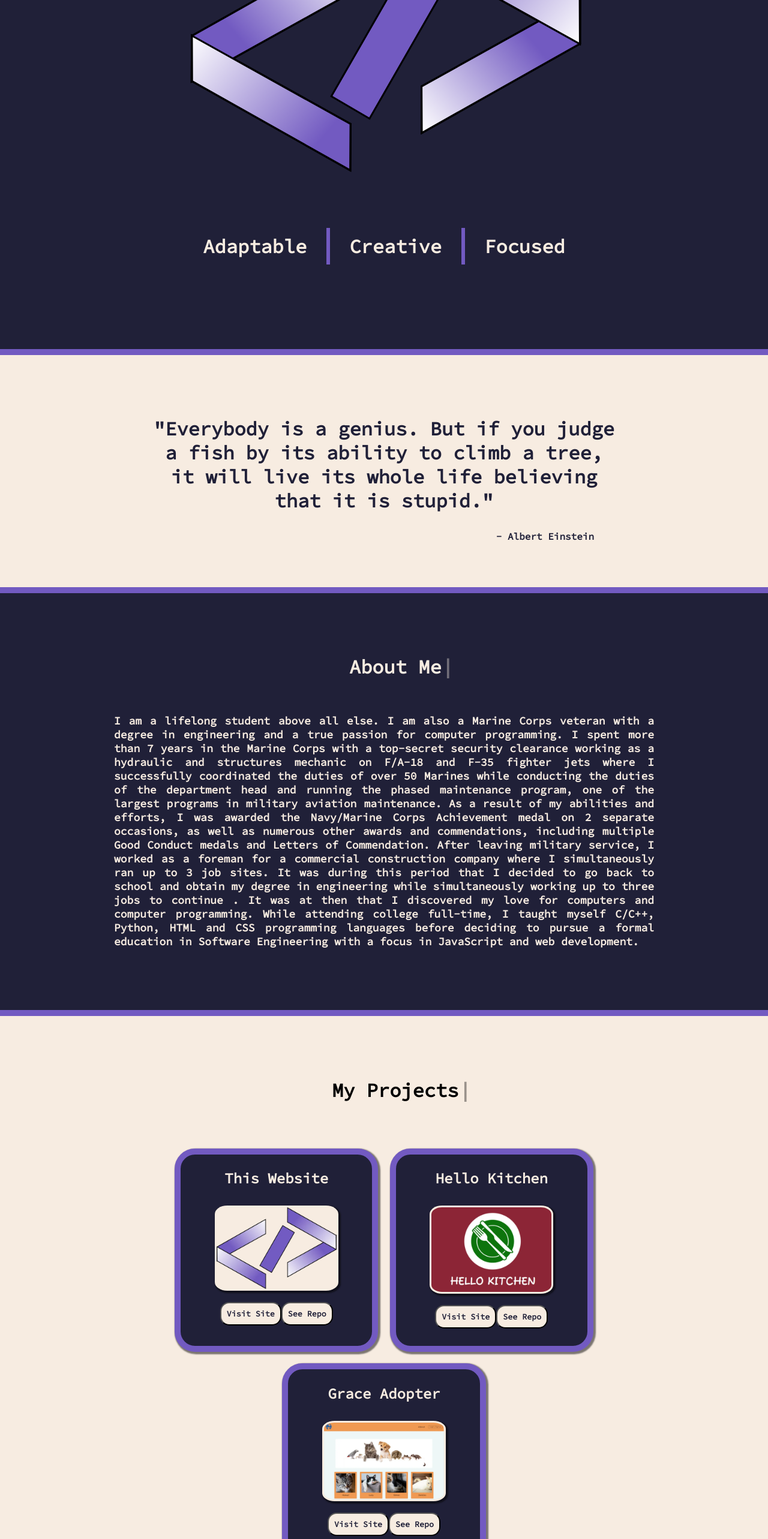
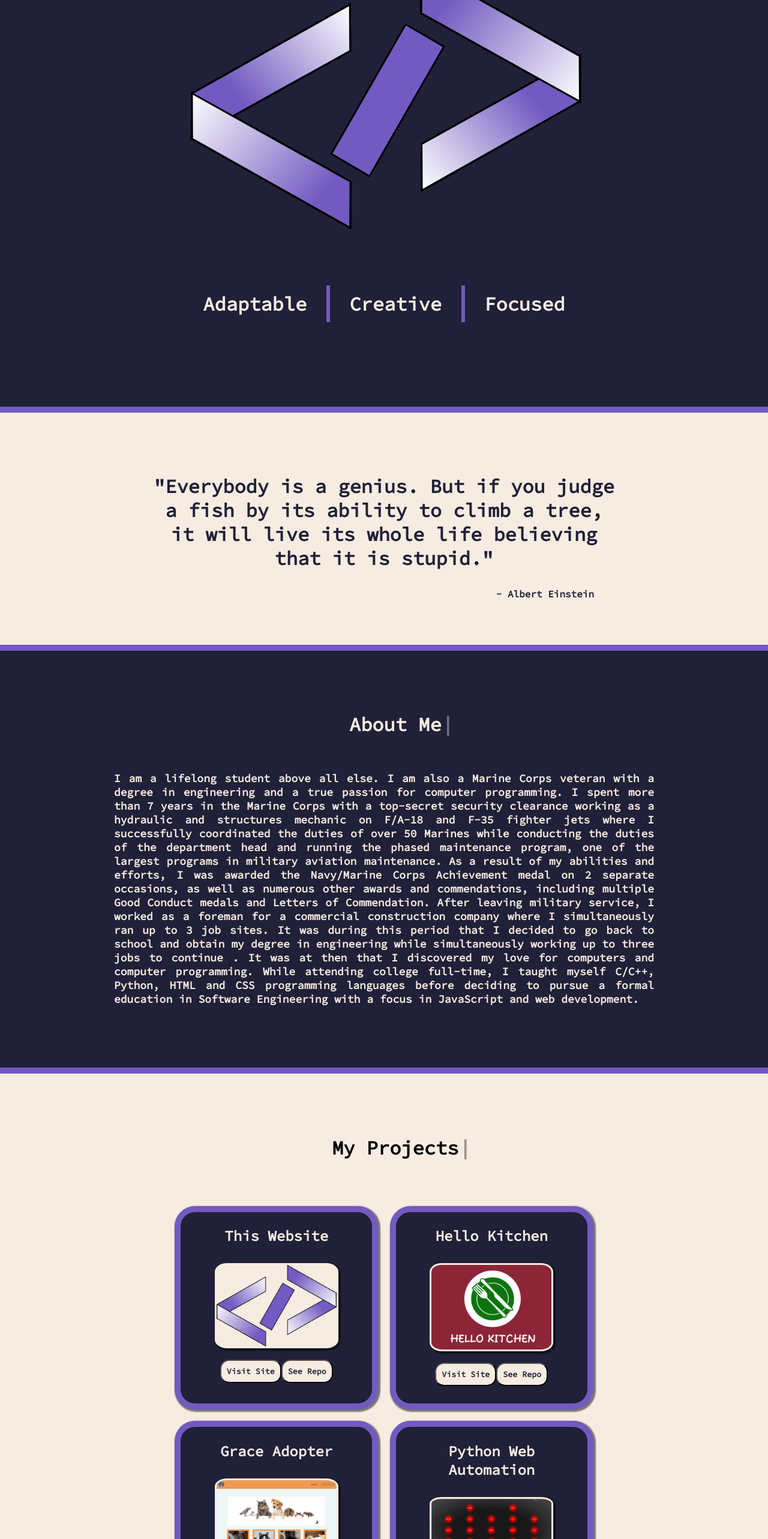
Before and after one commit to parzidog/portfolio, a React (Create React App) app: page / in a window 1280 px wide. Shown: the part 234-2800 px from the top of the page at 60% size. Built offline with nearby package versions, Linux system fonts and the light colour scheme.

Commit message:
Add Automation Project

```diff
--- a/less/title.less
+++ b/less/title.less
@@ -2,7 +2,6 @@
   background: @dark;
   min-height: 90vh;
   padding: 7.5%;
-  padding-top: 0%;
   border-bottom: 5px solid @purple;
   .logo {
     padding: 3%;
--- a/public/index.css
+++ b/public/index.css
@@ -113,7 +113,6 @@ svg {
   background: #202038;
   min-height: 90vh;
   padding: 7.5%;
-  padding-top: 0%;
   border-bottom: 5px solid #725ac1;
 }
 .title .logo {
--- a/src/assets/data.js
+++ b/src/assets/data.js
@@ -1,6 +1,7 @@
 import logo from "./logo.webp";
 import GraceAdopter from "./graceadopter.webp";
 import HelloKitchen from "./hellokitchen.webp";
+import Automation from "./automation.webp"
 
 export const jobs = [
   {
@@ -101,11 +102,20 @@ export const projects = [
     url: "https://rowlf.herokuapp.com/",
     picture: HelloKitchen,
     repo: "https://github.com/Team-Rowlf/Rowlf",
+    description: "Hello Kitchen aids a user in selecting meals and purchasing the necessary ingredients to make those meals. It implements a simple, feature rich single page application model with nested routes for quick,concise load times while still integrating Amazon Fresh ordering and Google Maps / Places to list nearby stores for purchasing items."
   },
   {
     name: "Grace Adopter",
     url: "https://grace-adopter.herokuapp.com",
     picture: GraceAdopter,
     repo: "https://github.com/team-johnny-bravo/grace-adopter",
+    description: "Grace Adopter is a mock up site for a pet adoption agency that aims to help lonely pets find their FurEver home. It is built using JavaScript's REACT framework on the front-end and PostgreSQL on the back-end. This project is an example of a quick yet scale-able project as it went from planning to deployment in a single week."
+  },
+  {
+    name: "Python Web Automation",
+    url: "",
+    picture: Automation,
+    repo: "https://github.com/parzidog/automation",
+    description: "This is a simple web automation application using Python that I built to help streamline on-site visits by the Chief of Operations. Upon entry to a facility, the Chief of Operations will log into and open the application. Once the application is open, she will then select which facility she is at. Upon her selection, the application will log her into her account and simultaneously download a series of reports and display them on the screen with the option to select a physical printer to send them to. As this is a professional project with sensitive data, I am unable to share the source code or provide access to the application."
   },
 ];
--- a/src/components/Projects.jsx
+++ b/src/components/Projects.jsx
@@ -62,9 +62,10 @@ const Projects = () => {
                     onMouseMove={handleMouseMove}
                   />
                 </div>
-                <form action={project.url}>
+                {project.url ? <form action={project.url}>
                   <button type="submit">Visit Site</button>
                 </form>
+                  : <></>}
                 <form action={project.repo}>
                   <button type="submit">See Repo</button>
                 </form>
```
Also changed, not shown: src/assets/automation.webp (added).
